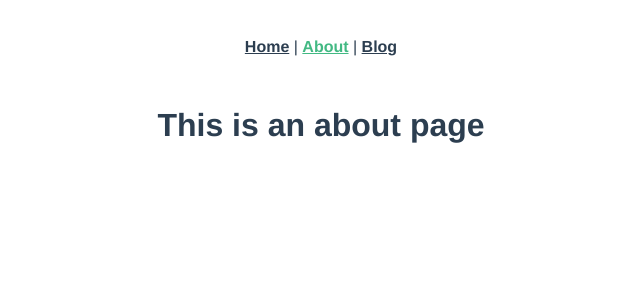
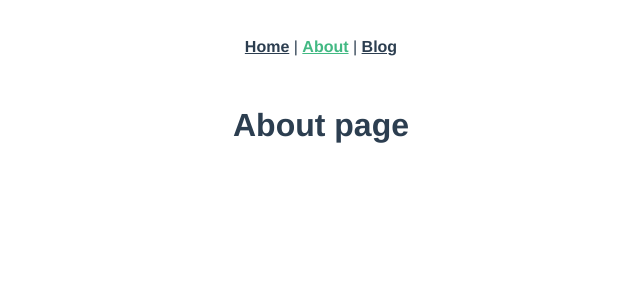
Before and after one commit to iamdavi/vue-hello-world, a Vue app: page /about in a window 1280 px wide. Shown: the top 300 px of the page, without its empty margins (319-959 px from the left). Built offline with nearby package versions, Linux system fonts and the light colour scheme.

Commit message:
Añadido componente Titulo a todas las views

```diff
--- /dev/null
+++ b/src/components/Titulo.vue
@@ -0,0 +1,21 @@
+<template>
+  <h1>{{ texto }}</h1>
+</template>
+
+<script>
+export default {
+    name: "Titulo",
+    data() {
+        return {
+
+        }
+    },
+    props: {
+        texto: String
+    }
+}
+</script>
+
+<style>
+
+</style>
--- a/src/views/About.vue
+++ b/src/views/About.vue
@@ -1,5 +1,20 @@
 <template>
   <div class="about">
-    <h1>This is an about page</h1>
+    <Titulo texto="About page" />
   </div>
 </template>
+
+<script>
+import Titulo  from "@/components/Titulo";
+
+export default {
+  name: "About",
+  components: {
+    Titulo
+  }
+}
+</script>
+
+<style>
+
+</style>
--- a/src/views/Blog.vue
+++ b/src/views/Blog.vue
@@ -1,10 +1,15 @@
 <template>
-  <h1>Blog</h1>
+    <Titulo texto="Blog" />
 </template>
 
 <script>
+import Titulo from "../components/Titulo";
+
 export default {
-    name: "Blog"
+    name: "Blog",
+    components: {
+        Titulo
+    }
 }
 </script>
 
--- a/src/views/Home.vue
+++ b/src/views/Home.vue
@@ -1,18 +1,18 @@
 <template>
   <div class="home">
     <img alt="Vue logo" src="../assets/logo.png">
-    <HelloWorld msg="Welcome to Your Vue.js App"/>
+    <Titulo texto="Página de inicio" />
   </div>
 </template>
 
 <script>
 // @ is an alias to /src
-import HelloWorld from '@/components/HelloWorld.vue'
+import Titulo from '@/components/Titulo'
 
 export default {
   name: 'Home',
   components: {
-    HelloWorld
+    Titulo
   }
 }
 </script>
```
